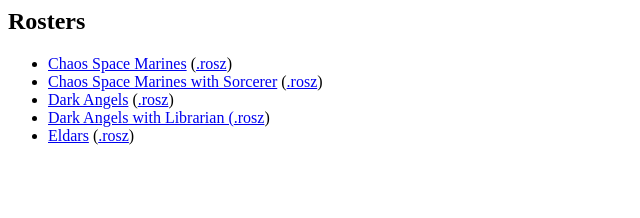
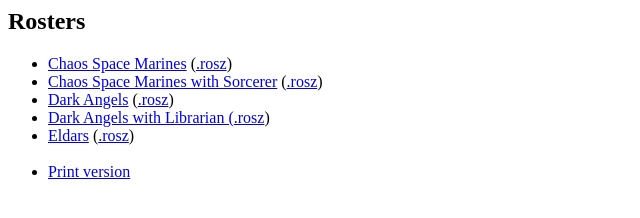
Before and after one commit to averrin/rosters, a plain HTML site: page index.html in a window 1280 px wide. Shown: the whole page, without its empty margins (0-640 px from the left). Drawn offline with Linux system fonts and the light colour scheme.

Commit message:
link to combined pdf

```diff
--- a/index.html
+++ b/index.html
@@ -5,4 +5,6 @@
   <li><a href="Dark Angels.html">Dark Angels</a> (<a href="sources/Dark Angels.rosz">.rosz</a>)</li>
   <li><a href="Dark Angels Magic.html">Dark Angels with Librarian (<a href="sources/Dark Angels Magic.rosz">.rosz</a>)</a></li>
   <li><a href="Eldars.html">Eldars</a> (<a href="sources/Eldars.rosz">.rosz</a>)</li>
+  <br>
+  <li><a href="rosters.pdf">Print version</a></li>
 </ul>
```
